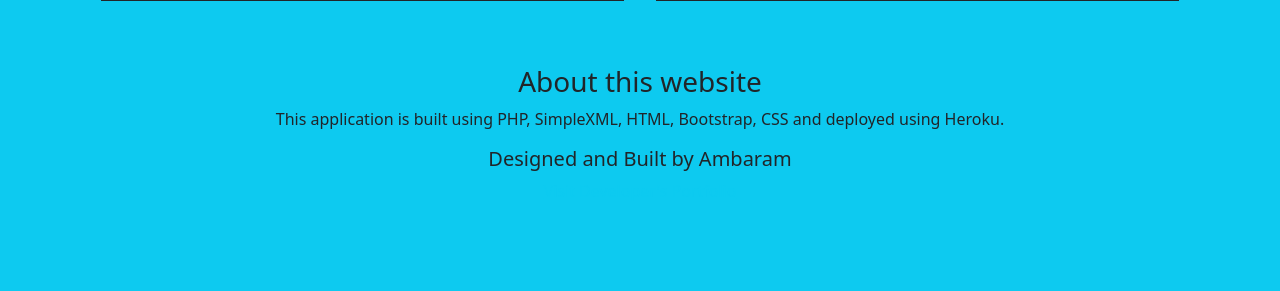
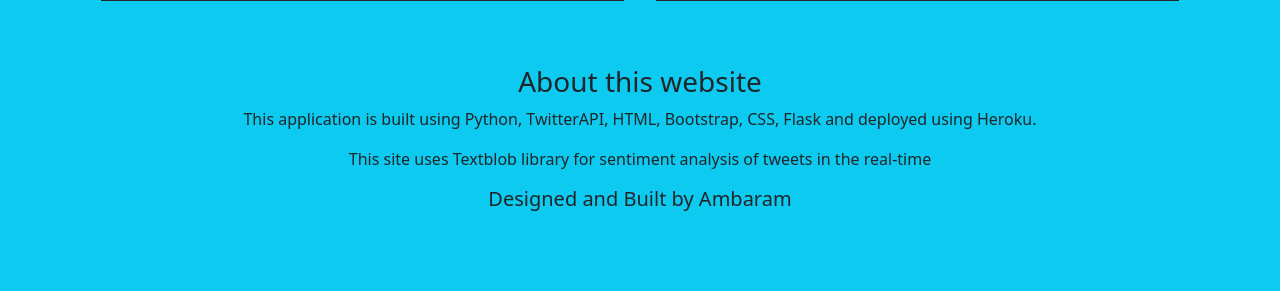
Before and after one commit to Ambaram/Sentiment, a Flask app: template templates/index.html in a window 1280 px wide. Shown: the part 1041-1332 px from the top of the page. Before the commit the page ends 1212 px from the top, so only its background shows below. Run offline with Flask 2, Linux system fonts and the light colour scheme; the template is opened without the code that fills it, so the values that code supplies are empty.

Commit message:
gunicorn

```diff
--- a/templates/index.html
+++ b/templates/index.html
@@ -106,7 +106,8 @@
     </div>
     <div class="container text-center mt-5 pb-5">
         <h2 class="h3 text-monospace">About this website </h2>
-        <p>This application is built using PHP, SimpleXML, HTML, Bootstrap, CSS and deployed using Heroku.</p>
+        <p>This application is built using Python, TwitterAPI, HTML, Bootstrap, CSS, Flask and deployed using Heroku.</p>
+        <p>This site uses Textblob library for sentiment analysis of tweets in the real-time</p>
         <h2 class="h5 text-monospace">Designed and Built by Ambaram</h2>
         <a href="https://www.ambaram.info" class="text-info text-monospace ">Visit Developer's Portfolio</a>
     </div>
```
